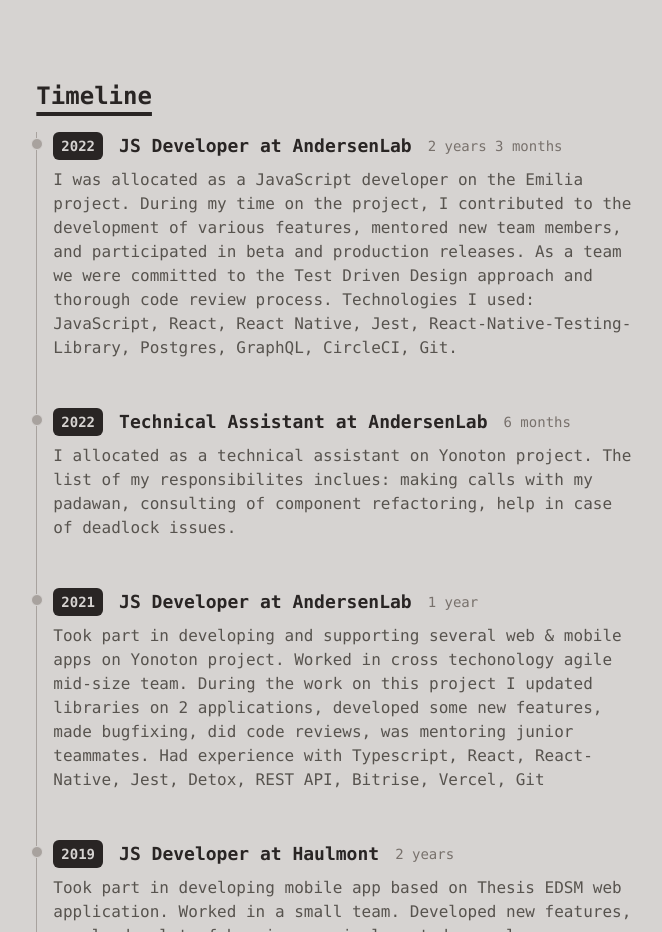
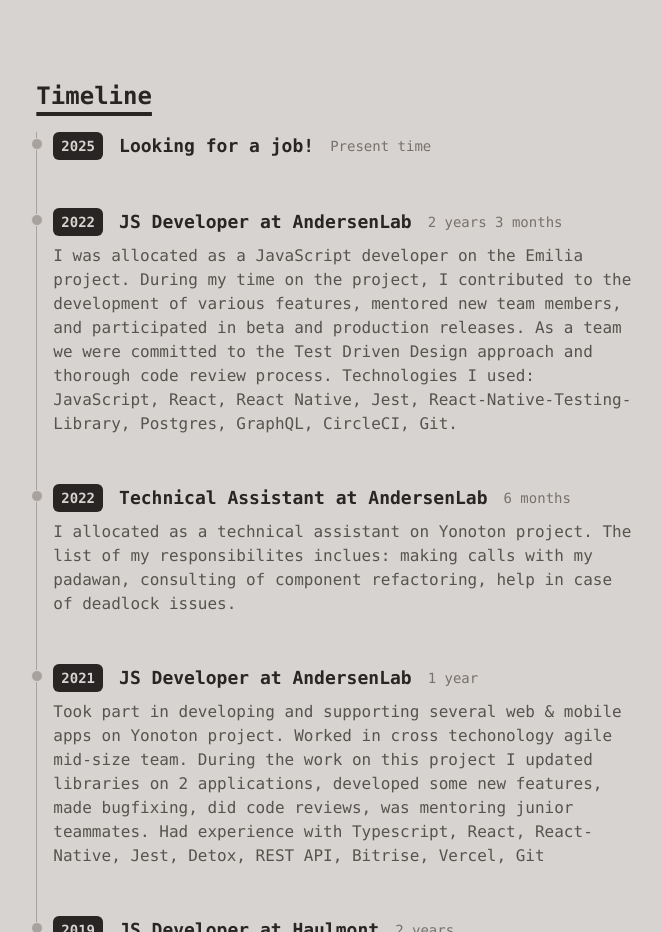
Before and after one commit to dmko1610/dmko1610.github.io, a React (Vite) app: page / in a window 1280 px wide. Shown: the part 920-1852 px from the top of the page, without its empty margins (305-967 px from the left). Built offline with nearby package versions, Linux system fonts and the light colour scheme.

Commit message:
Update timeline.ts

```diff
--- a/src/data/timeline.ts
+++ b/src/data/timeline.ts
@@ -71,5 +71,12 @@
       During my time on the project, I contributed to the development of various features, mentored new team members, and participated in beta and production releases.
       As a team we were committed to the Test Driven Design approach and thorough code review process.
       Technologies I used: JavaScript, React, React Native, Jest, React-Native-Testing-Library, Postgres, GraphQL, CircleCI, Git.`,
+  },
+  {
+    id: 7,
+    year: "2025",
+    title: "Looking for a job!",
+    duration: "Present time",
+    details: "",
   }
 ]
```
